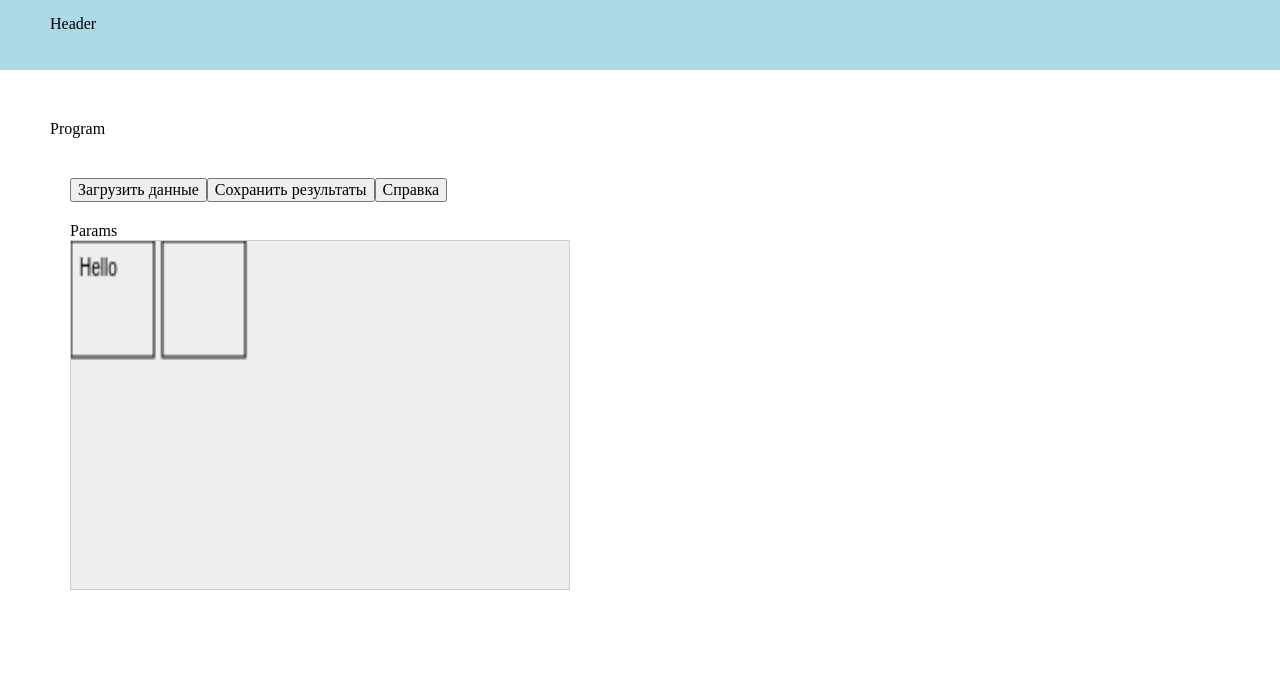
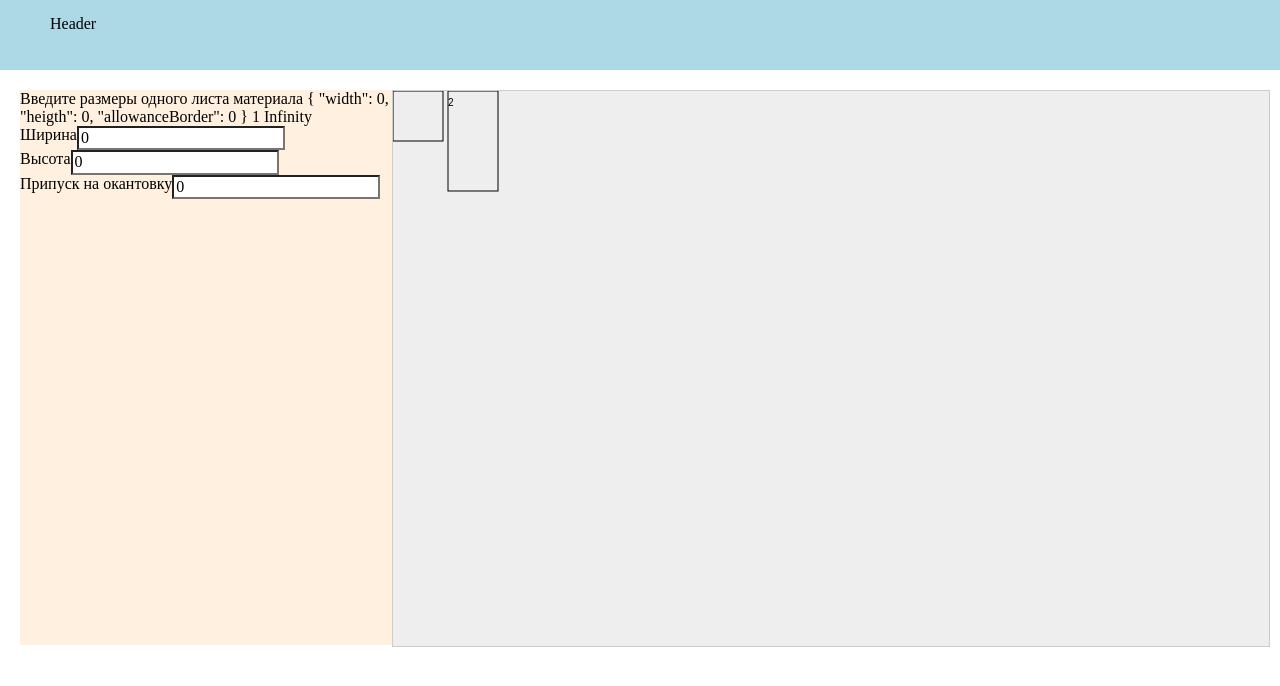
Before and after one commit to Yuliana-coder/cutting-vue, a Vue app: page /program in a window 1280 px wide. Shown: the top 686 px of the page. Built offline with nearby package versions, Linux system fonts and the light colour scheme.

Commit message:
коэффициент масштабирования и ввод параметров листа

```diff
--- a/src/app.css
+++ b/src/app.css
@@ -1,5 +1,11 @@
 @import "assets/css/normalize.css";
 
 .main {
-  padding: 50px;
+  min-height: calc(100ch - 200px);
+  position: relative;
 }
+
+
+.default-input {
+
+}
--- a/src/components/cutting-chart/cutting-chart.css
+++ /dev/null
@@ -1,11 +0,0 @@
-.cutting-chart_settings-wrapper {
-  width: 100%;
-  padding: 20px 0;
-}
-
-.cutting-chart__canvas {
-  width: 500px;
-  height: 350px;
-  background-color: #eee;
-  border: 1px solid #ccc;
-}
--- a/src/components/cutting-chart/cutting-chart.ts
+++ /dev/null
@@ -1,18 +0,0 @@
-import { Vue, Component } from "vue-property-decorator";
-
-@Component
-export default class CuttingChart extends Vue {
-
-    mounted() {
-        console.log('KKKKKKKKKKKKKKKKK'
-        ,this, this.$refs, this.$refs.canvas);
-
-        let canvas = <HTMLCanvasElement> this.$refs.canvas;
-        let context = canvas.getContext("2d");
-        if(context) {
-            context.strokeRect(0, 0, 50, 50);
-            context.strokeRect(55, 0, 50, 50);
-            context.fillText("Hello", 5, 15);
-        }
-    }
-}
--- a/src/components/cutting-chart/cutting-chart.vue
+++ /dev/null
@@ -1,26 +0,0 @@
-<template>
-  <div class="cutting-chart">
-      <div class="cutting-chart_settings-wrapper">
-          <div class="cutting-chart_settings">
-              <button>
-                  Загрузить данные
-              </button>
-              <button>
-                  Сохранить результаты
-              </button>
-              <button>
-                  Справка
-              </button>
-          </div>
-      </div>
-      <div class="cutting-chart-main">
-        <div class="cutting-chart__params-wrapper">Params</div>
-        <div id="myCanvas" class="cutting-chart__canvas-wrapper">
-            <canvas ref="canvas" id="myCanvas" class="cutting-chart__canvas">
-            </canvas>
-        </div>
-      </div>
-  </div>
-</template>
-<script lang="ts" src="./cutting-chart.ts"></script>
-<style src="./cutting-chart.css"></style>
--- a/src/pages/homepage/homepage.vue
+++ b/src/pages/homepage/homepage.vue
@@ -2,7 +2,6 @@
   <main class="homepage">
    <div>
      <router-link :to="'/program'" target="_blank">Open program</router-link>
-
    </div>
   </main>
 </template>
--- /dev/null
+++ b/src/pages/program/components/cutting-chart/cutting-chart.css
@@ -0,0 +1,43 @@
+.program {
+  position: absolute;
+  width: 100%;
+  height: 100%;
+}
+
+.cutting-chart_settings-wrapper {
+  width: 100%;
+  padding: 20px 0;
+}
+
+.cutting-chart-main {
+  width: 100%;
+  height: 555px;
+  display: flex;
+}
+
+.cutting-chart__params-wrapper {
+  flex: 30%;
+  max-width: 30%;
+  background-color: rgb(255, 240, 224);
+}
+
+.cutting-chart__canvas-wrapper {
+  flex: 70%;
+  max-width: 70%;
+}
+
+.cutting-chart__canvas {
+  background-color: #eee;
+  border: 1px solid #ccc;
+}
+
+.cutting-chart__params__item-input-wrapper {
+  display: flex;
+  max-width: 100%;
+  flex-direction: column;
+}
+
+.cutting-chart__params-field {
+  display: flex;
+  max-width: 100%;
+}
--- /dev/null
+++ b/src/pages/program/components/cutting-chart/cutting-chart.ts
@@ -0,0 +1,57 @@
+import { Vue, Component, Watch } from "vue-property-decorator";
+
+const MAX_WIDTH_PAPER = 1100;
+const MAX_HEIGHT_PAPER = 650;
+
+@Component
+export default class CuttingChart extends Vue {
+
+    canvas = <HTMLCanvasElement>{};
+    scaleFactor = 1;
+    paperParamsInput: any = {
+        width: 0,
+        height: 0,
+        allowanceBorder: 0
+    }
+
+    get paperParams() {
+        return {
+            width: this.paperParamsInput.width * this.scaleFactor,
+            heigth: this.paperParamsInput.height * this.scaleFactor,
+            allowanceBorder: this.paperParamsInput.allowanceBorder * this.scaleFactor
+        }
+    }
+
+    mounted() {
+        this.canvas = <HTMLCanvasElement> this.$refs.canvas;
+        const canvasWidth = window.innerWidth;
+        this.canvas.width = canvasWidth* (7 / 10) - 20;
+        this.canvas.height = 555;
+        let context = this.canvas.getContext("2d");
+        if(context) {
+            context.strokeRect(0, 0, 50, 50);
+            context.strokeRect(55, 0, 50, 100);
+            context.fillText(String(2), 55, 15);
+        }
+    }
+
+    // @Watch("window", {deep: true}) onCanvasSizeChange() {
+    //     const canvasWidth = window.innerWidth;
+    //     this.canvas.width = canvasWidth* (7 / 10) - 20;
+    // }
+
+    @Watch("paperParamsInput", {deep: true}) onpaperParamsInputChange() {
+        this.scaleFactor = 1;
+        if((this.paperParamsInput.width > MAX_WIDTH_PAPER) || (this.paperParamsInput.height > MAX_HEIGHT_PAPER)) {
+            if(this.paperParamsInput.width > this.paperParamsInput.height) {
+                this.scaleFactor = MAX_WIDTH_PAPER / this.paperParamsInput.width;
+                console.log(this.scaleFactor, ">");
+            }else if(this.paperParamsInput.height >= this.paperParamsInput.width){
+                this.scaleFactor = MAX_HEIGHT_PAPER / this.paperParamsInput.height;
+                console.log(this.scaleFactor, "<");
+            }
+        }
+        this.canvas.width = this.paperParams.width;
+        this.canvas.height = this.paperParams.heigth;
+    }
+}
--- /dev/null
+++ b/src/pages/program/components/cutting-chart/cutting-chart.vue
@@ -0,0 +1,30 @@
+<template>
+  <div class="cutting-chart">
+      <div class="cutting-chart-main">
+        <div class="cutting-chart__params-wrapper">
+          <div class="cutting-chart__params__item">
+            <div class="cutting-chart__params__item-label">
+              Введите размеры одного листа материала {{paperParams}} {{scaleFactor}} {{1200 / paperParamsInput.width}}
+            </div>
+            <div class="cutting-chart__params__item-input-wrapper">
+              <div class="cutting-chart__params-field">
+                <label for="width-input">Ширина</label><input v-model="paperParamsInput.width" name="width-input" class="default-input" />
+              </div>
+              <div class="cutting-chart__params-field">
+                <label for="height-input">Высота</label><input v-model="paperParamsInput.height" name="height-input" class="default-input" />
+              </div>
+              <div class="cutting-chart__params-field">
+                <label for="allowance-input">Припуск на окантовку</label><input v-model="paperParamsInput.allowanceBorder" name="allowance-input" class="default-input" />
+              </div>
+            </div>
+        </div>
+        </div>
+        <div id="myCanvas" class="cutting-chart__canvas-wrapper">
+            <canvas ref="canvas" id="myCanvas" class="cutting-chart__canvas">
+            </canvas>
+        </div>
+      </div>
+  </div>
+</template>
+<script lang="ts" src="./cutting-chart.ts"></script>
+<style src="./cutting-chart.css"></style>
--- a/src/pages/program/program.ts
+++ b/src/pages/program/program.ts
@@ -1,5 +1,5 @@
 import { Component, Vue } from "vue-property-decorator";
-import CuttingChart from "@/components/cutting-chart/cutting-chart.vue";
+import CuttingChart from "@/pages/program/components/cutting-chart/cutting-chart.vue";
 
 
 @Component({
--- a/src/pages/program/program.vue
+++ b/src/pages/program/program.vue
@@ -1,6 +1,7 @@
 <template>
   <main class="program">
-   Program
+    <div class="program-settings">
+    </div>
    <div class="program-cutting-chart">
      <CuttingChart />
    </div>
```
